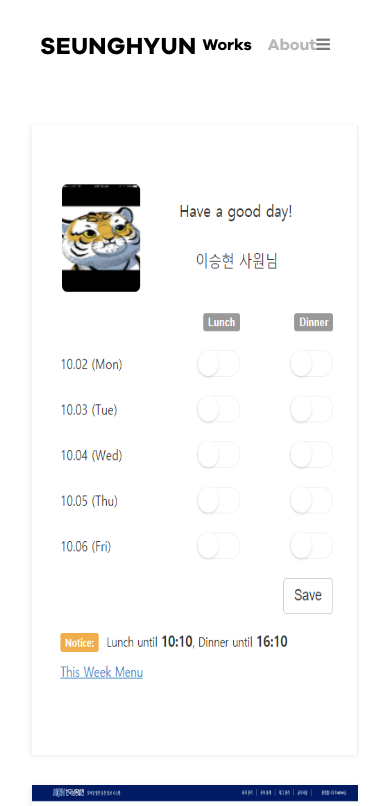
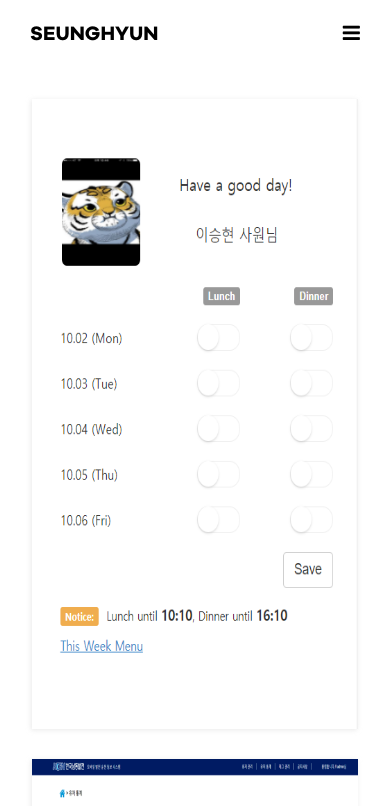
Before and after one commit to LeeSeungHyun/Portfolio, a React (Create React App) app: page / in a window 390 px wide. Shown: the top 806 px of the page. Built offline with nearby package versions, Linux system fonts and the light colour scheme.

Commit message:
add responsive menu UI

```diff
--- a/package.json
+++ b/package.json
@@ -3,6 +3,7 @@
   "version": "0.1.0",
   "private": true,
   "dependencies": {
+    "gh-pages": "^2.0.1",
     "react": "^16.8.6",
     "react-dom": "^16.8.6",
     "react-router-dom": "^5.0.0",
@@ -10,9 +11,12 @@
     "react-transition-group": "^1.2.1",
     "styled-components": "^4.2.0"
   },
+  "homepage": "https://leeseunghyun.github.io/Portfolio",
   "scripts": {
     "start": "react-scripts start",
     "build": "react-scripts build",
+    "predeploy": "npm run build",
+    "deploy": "gh-pages -d build",
     "test": "react-scripts test",
     "eject": "react-scripts eject"
   },
--- a/src/components/Header/Header.js
+++ b/src/components/Header/Header.js
@@ -1,69 +1,119 @@
-import React from 'react';
+import React, { Component } from 'react';
 import { Link, NavLink } from 'react-router-dom';
-import { CSSTransitionGroup } from 'react-transition-group';
+import { CSSTransitionGroup } from 'react-transition-group'
 import styled from 'styled-components';
 
-const HeaderContainer = styled.div`
-    display: flex;
-    padding: 20px;
-    justify-content: space-between;
-`
-
-const PortfolioTitle = styled.div`
-    font-weight: 400;
-    font-size: 24px;
-    letter-spacing: .01em;
-    line-height: 2.2em;
-    text-transform: none;
-    padding-left: 20px;
-
-    & a {
-        color: rgba(0,0,0,1);
-    }
-`
 const PortfolioMenu= styled.div`
     font-weight: 400;
     font-size: 16px;
-    padding-top: 14px;
-    padding-right: 40px;
+    padding: 20px 40px;
 
-    & a {
+    & div:first-child a {
+        color: rgba(0,0,0,1);
+        font-size: 20px;
+    }
+
+    & div:not(:first-child) a {
         color: #B8B8B8;
     }
 
-    & a:hover {
+    & div:not(:first-child) a:hover {
         color: #000;
     }
 
-    & > span:nth-child(1){
-        margin-right: 16px;
+    & div:last-child a {
+        color: rgba(0,0,0,1);
+        font-size: 20px;
     }
 
-    // & > span:not(:last-child){
-    //     display: none;
-    // }
+    & > div {
+        text-align: left;
+    }
+
+    & > div:first-child{
+        float: left;
+    }
+
+    & > div:not(:first-child){
+        float: right;
+    }
+
+    & > div:last-child {
+        display: none;
+    }
+
+    &::after{
+        display: block;
+        clear: both;
+        content: '';
+    }
 
     @media screen and (max-width: 767px) {
-        // .topnav.responsive {
-        //   position: relative;
-        // }
-        // .topnav.responsive .icon {
-        //   position: absolute;
-        //   right: 0;
-        //   top: 0;
-        // }
-        // .topnav.responsive a {
-        //   float: none;
-        //   display: block;
-        //   text-align: left;
-        // }
+        position: relative;
+        padding: 20px 30px;
 
-        & > span::nth-child(1)){
+        & > div:first-child {
+            float: ${props => {
+                if(props.displayMenu) {
+                    return 'none';
+                }
+            }}
+        }
+
+        & > div:not(:first-child) {
             display: none;
+
+            display:  ${props => {
+                if(props.displayMenu) {
+                    return 'block';
+                }
+            }}
+
+            float: ${props => {
+                if(props.displayMenu) {
+                    return 'none';
+                }
+            }}
+        }
+
+        & > div:last-child {
+            float: right;
+            display: block;
+            position:${props => {
+                if(props.displayMenu) {
+                    return 'absolute';
+                }
+            }}
+
+            right:  ${props => {
+                if(props.displayMenu) {
+                    return 0;
+                }
+            }}
+
+            top:  ${props => {
+                if(props.displayMenu) {
+                    return 0;
+                }
+            }}
+
+            padding:  ${props => {
+                if(props.displayMenu) {
+                    return '20px 30px';
+                }
+            }}
+        }
+
+        & > div:nth-child(2),
+        & > div:nth-child(3) {
+            padding-top:  ${props => {
+                if(props.displayMenu) {
+                    return '10px';
+                }
+            }}
         }
     }
 `
-
 const navLinkStyle = {
     textDecoration: 'none'
 }
@@ -72,17 +122,45 @@ const activeStyle = {
     color: '#000',
 };
 
-const Header = () => (
-    <HeaderContainer>
-        <PortfolioTitle>
-            <span><NavLink exact to="/" style={navLinkStyle}>SEUNGHYUN</NavLink></span>
-        </PortfolioTitle>
-        <PortfolioMenu>
-            <span><NavLink exact to="/" style={navLinkStyle} activeStyle={activeStyle}>Works</NavLink></span>
-            <span><NavLink to="/about" style={navLinkStyle} activeStyle={activeStyle}>About</NavLink></span>
-            <span><i class="fa fa-bars"></i></span>
-        </PortfolioMenu>
-    </HeaderContainer>
-)
+class Header extends Component {
+    constructor(props) {
+        super(props)
+        this.toggleMenu = this.toggleMenu.bind(this)
+    }
+
+    state = {
+        isDisplayMenu: false
+    }
+
+    toggleMenu() {
+        const { isDisplayMenu } = this.state;
+        if(isDisplayMenu){
+            this.setState({
+                isDisplayMenu : false
+            })
+        } else {
+            this.setState({
+                isDisplayMenu : true
+            })
+        }
+    }
+
+    render() {
+        const { isDisplayMenu } = this.state;
+        return (
+            <PortfolioMenu displayMenu = {isDisplayMenu}>
+                {/* <span><NavLink exact to="/" style={navLinkStyle}>SEUNGHYUN</NavLink></span> */}
+                <div><NavLink exact to="/">SEUNGHYUN</NavLink></div>
+                <div><NavLink to="/about" activeStyle={activeStyle}>About</NavLink></div>
+                <div><NavLink exact to="/" style={{marginRight: '10px'}}  activeStyle={activeStyle}>Works</NavLink></div>
+                <div>
+                    <a href='#' onClick={this.toggleMenu}>
+                        <i className="fa fa-bars"></i>
+                    </a>
+                </div>
+            </PortfolioMenu>
+        )
+    }
+}
 
 export default Header;
--- a/src/container/Main.js
+++ b/src/container/Main.js
@@ -3,6 +3,10 @@ import { Route } from 'react-router-dom';
 import { Header, Works, About, Detail } from '../components';
 
 class Main extends Component {
+
+    ReactCon() {
+
+    }
     render() {
         return (
             <div>
```
Also changed, not shown: 1 other file (tests, documents, lock files or other folders).
